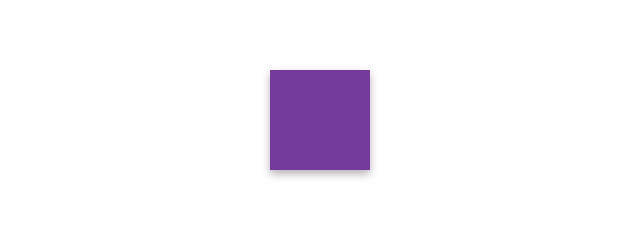
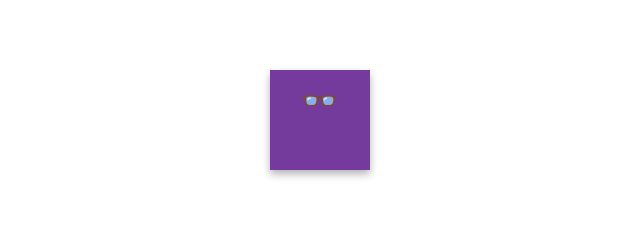
Before and after one commit to tanketom/andreas-away, a plain HTML site: page index.html in a window 1280 px wide. Shown: the part 280-520 px from the top of the page, 362-1002 px from the left. Drawn offline with Linux system fonts and the light colour scheme.

Commit message:
add glasses

```diff
--- a/styles.css
+++ b/styles.css
@@ -16,6 +16,15 @@ body {
     left: 50%;
     transform: translate(-50%, -50%);
     box-shadow: 0 4px 8px rgba(0, 0, 0, 0.3);
+}
+
+#character::before {
+    content: '👓';
+    position: absolute;
+    top: 30%;
+    left: 50%;
+    transform: translate(-50%, -50%);
+    font-size: 30px;
 }
 
 #character.holding-coffee::after {
```
Also changed, not shown: index.html (line endings or trailing spaces).
